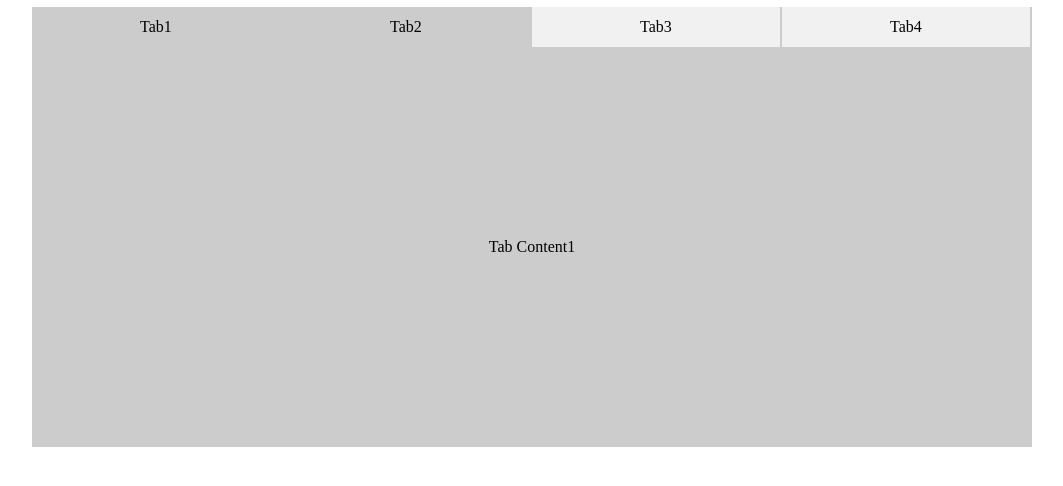
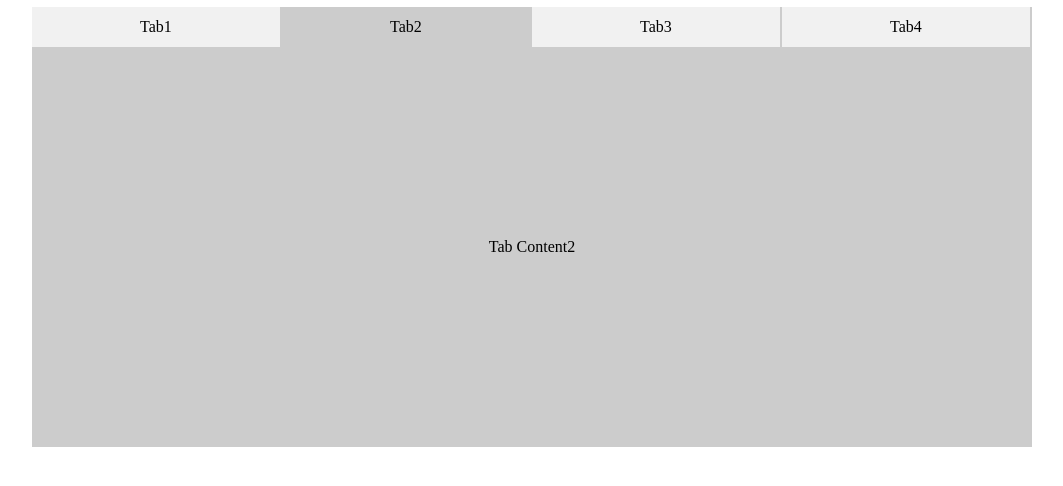
Before and after one commit to tjcchen/practice-makes-perfect, a plain HTML site: page Tabs/tabs.html in a window 1280 px wide. Both pictures are taken after a click on the element "Tab2". Shown: the part 120-606 px from the top of the page, without its empty margins (108-1171 px from the left). Drawn offline with Linux system fonts and the light colour scheme.

Commit message:
Accomplish tab switch component functionality

```diff
--- a/Tabs/tabs.html
+++ b/Tabs/tabs.html
@@ -70,17 +70,19 @@
     let doc = window.document;
     let oTabs = doc.getElementsByClassName('tab');
     let oTabContents = doc.getElementsByClassName('tab-content');
+    let activeClass = 'active'
 
     let initEvents = function() {
       for (let i = 0, len = oTabs.length; i < len; i++) {
         oTabs[i].addEventListener('click', function(e) {
 
-          // let index = oTabs.indexOf(e.target);
-          // console.log(index);
+          for (let j = 0, l = oTabs.length; j < l; j++) {
+            oTabs[j].classList.remove(activeClass);
+            oTabContents[j].classList.remove(activeClass);
+          }
 
-          // oTabs[i].style.backgroundColor = '#f1f1f1';
-
-          this.style.backgroundColor = '#ccc';
+          this.classList.add(activeClass);
+          oTabContents[i].classList.add(activeClass);
 
         }, false);
       }
```
